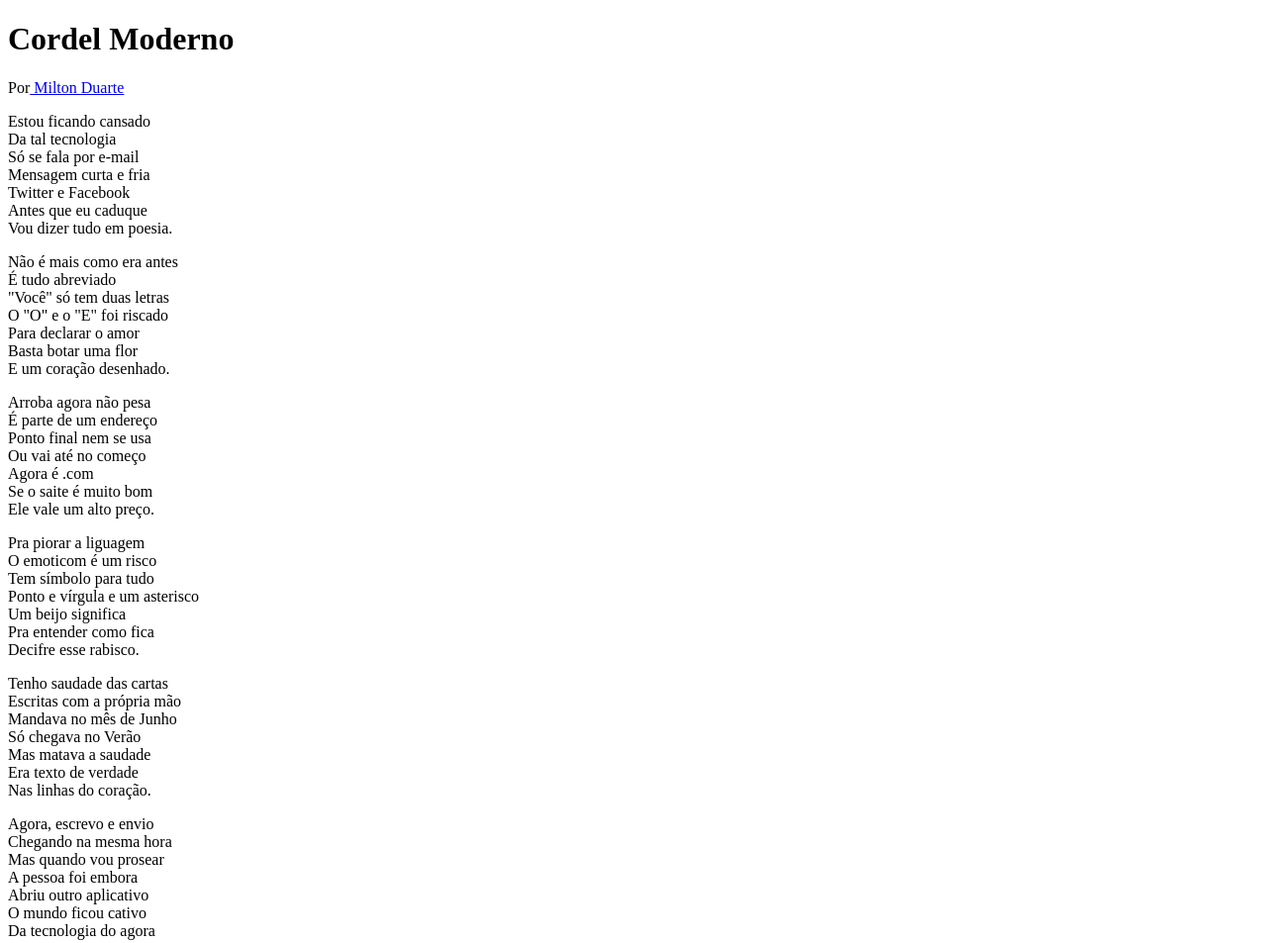
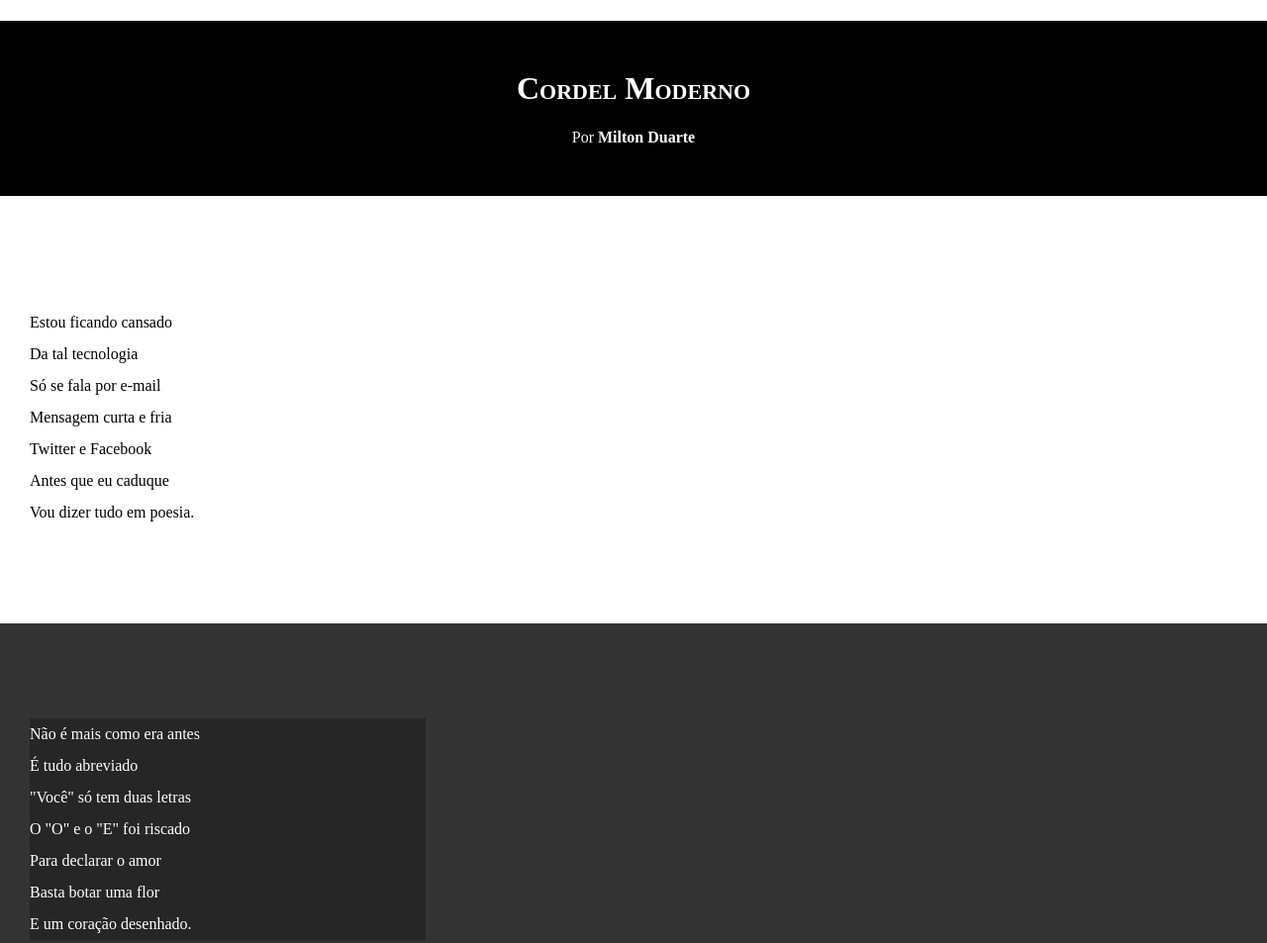
Before and after one commit to Hizlil/Projetos, a plain HTML site: page Cordel moderno/index.html in a window 1280 px wide. Shown: the top 953 px of the page at 99% size. Drawn offline with Linux system fonts and the light colour scheme.

Commit message:
atualização

```diff
--- a/Cordel moderno/index.css
+++ b/Cordel moderno/index.css
@@ -0,0 +1,52 @@
+body{
+    margin:0;
+    height:100vh;
+}
+*{
+    box-sizing: border-box;
+}
+header{
+    color: white;
+    background-color: black;
+    text-align: center;
+}
+header>h1{
+  padding-top: 50px;
+  font-variant: small-caps;
+}
+header>p{
+    padding-bottom: 50px;
+}
+a{
+    color: white;
+    text-decoration:none;
+    font-weight: bold;
+}
+a:hover{
+    text-decoration: underline;
+}
+section{
+    padding-top:10vh;
+    padding-bottom:10vh;
+    line-height: 2em;
+    padding-left: 30px;
+}
+section.normal{
+     background-color: white;
+     color: black;
+}
+section.imagem{
+    background-color: rgba(51,51,51);
+    color: white;
+}
+section.imagem>p{
+    background-color: rgba(0, 0, 0, 0.253);
+    max-width: 400px;
+
+}
+footer{
+    background-color: black;
+    color: white;
+    text-align: center;
+    padding: 10px;
+}
--- a/Cordel moderno/index.html
+++ b/Cordel moderno/index.html
@@ -9,9 +9,9 @@
 <body>
         <header>
             <h1>Cordel Moderno</h1>
-            Por<a target="_blank" href=" https://www.recantodasletras.com.br/poesias/3186743"> Milton Duarte</a>
+            <p>Por<a target="_blank" href=" https://www.recantodasletras.com.br/poesias/3186743"> Milton Duarte</a></p>
         </header>
-        <section>
+        <section class="normal">
                 <p>
                     Estou ficando cansado <br>
                     Da tal tecnologia <br>
@@ -23,7 +23,7 @@
                 </p>
         </section>
 
-        <section>
+        <section class="imagem">
                 <p>
                     Não é mais como era antes<br>
                     É tudo abreviado<br>
@@ -35,7 +35,7 @@
                 </p>
         </section>
 
-        <section>
+        <section class="normal">
                 <p>
                     Arroba agora não pesa<br>
                     É parte de um endereço<br>
@@ -56,7 +56,7 @@
                 </p>
         </section>
 
-        <section>
+        <section class="imagem">
                 <p>
                     Tenho saudade das cartas<br>
                     Escritas com a própria mão<br>
@@ -68,7 +68,7 @@
                 </p>
         </section>
 
-        <section>
+        <section class="normal">
                 <p>
                     Agora, escrevo e envio<br>
                     Chegando na mesma hora<br>
```
